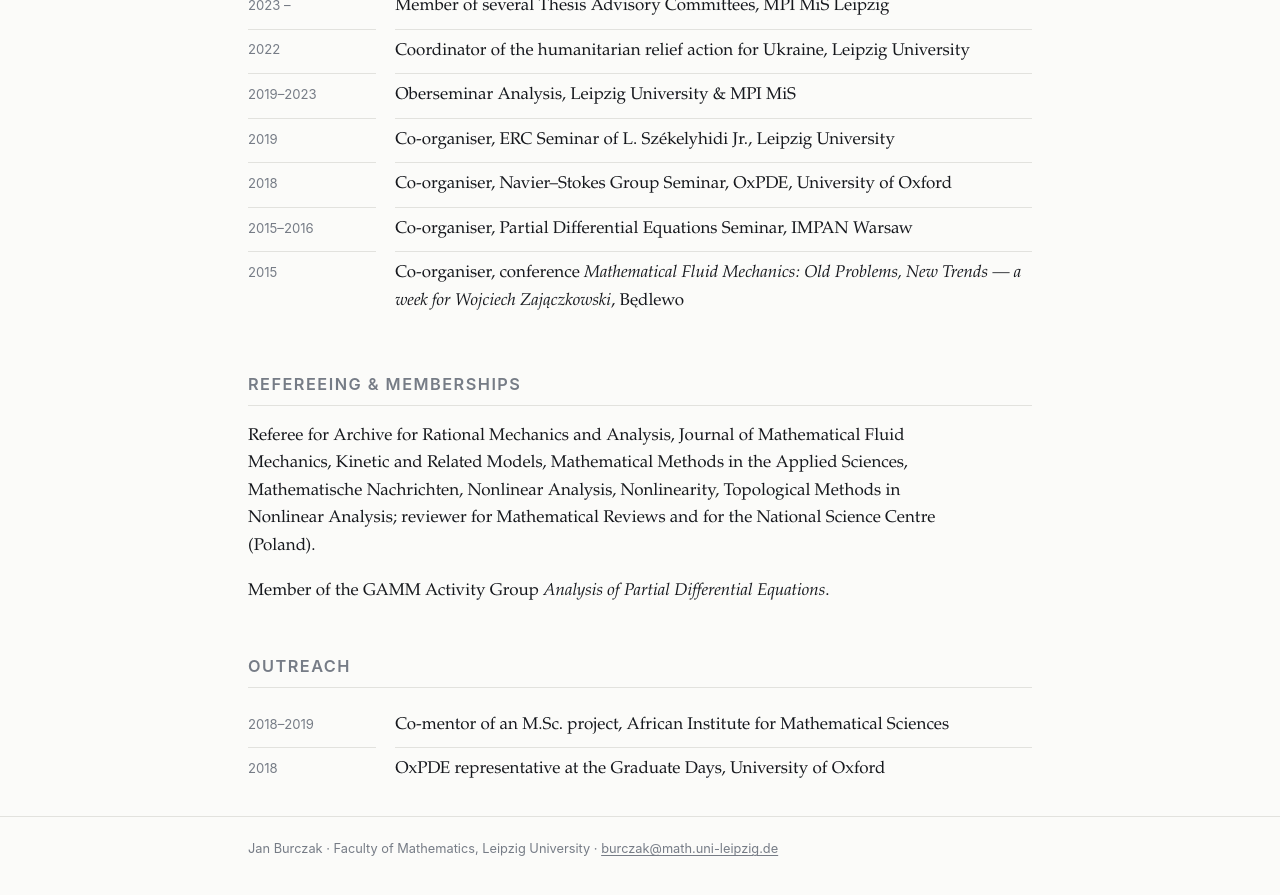
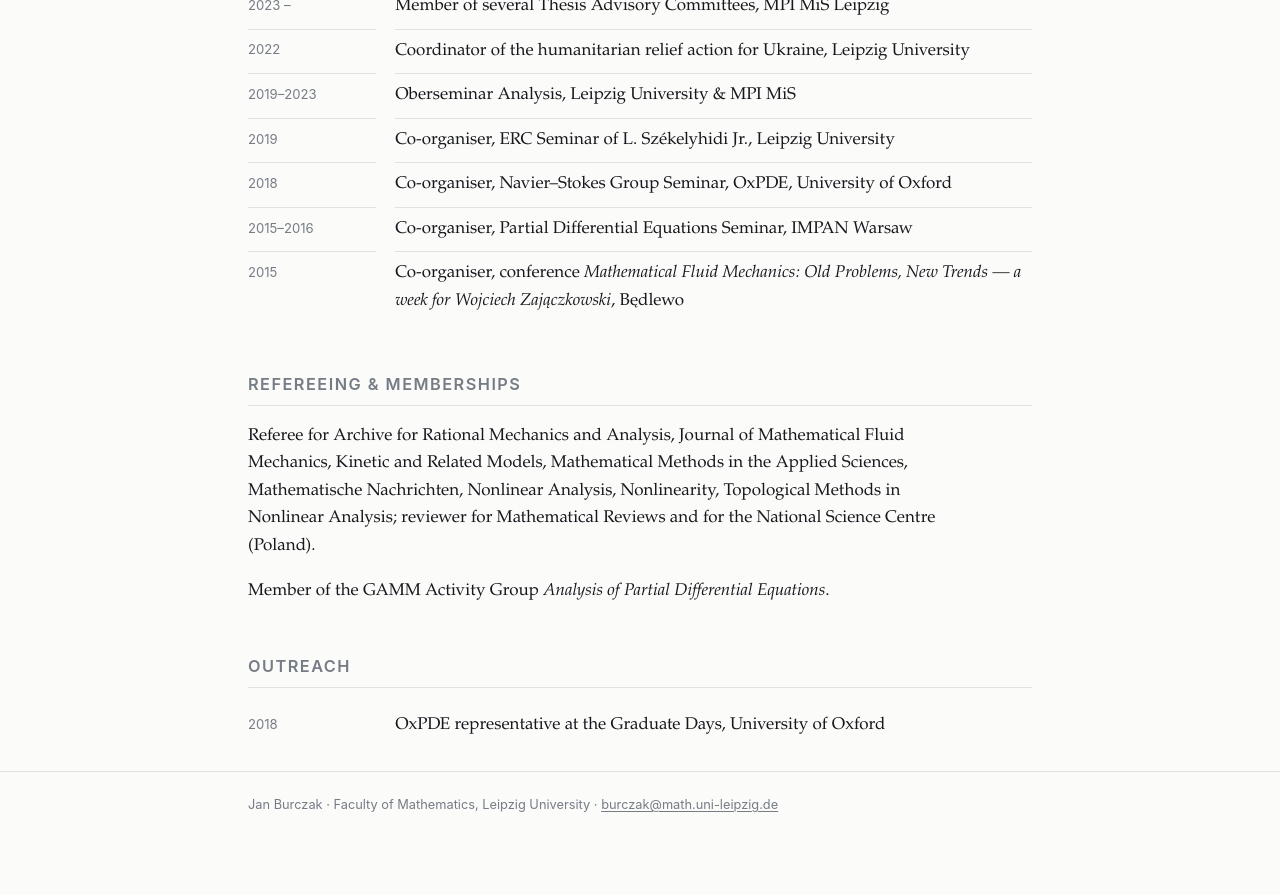
Before and after one commit to janburczak/janburczak.github.io, a Jekyll site: the page built from teaching.md, in a window 1280 px wide and 900 px high, scrolled down 975 px. Shown: the top 895 px of the window. Built offline with Jekyll 4.4.1, drawn with Linux system fonts in a browser that asks for light colours; after the commit the page ends 1830 px from its top, so only the background shows below that.

Commit message:
Update teaching.md

```diff
--- a/teaching.md
+++ b/teaching.md
@@ -70,8 +70,5 @@ Member of the GAMM Activity Group *Analysis of Partial Differential Equations*.
 
 ## Outreach
 
-2018–2019
-: Co-mentor of an M.Sc. project, African Institute for Mathematical Sciences
-
 2018
 : OxPDE representative at the Graduate Days, University of Oxford
```
